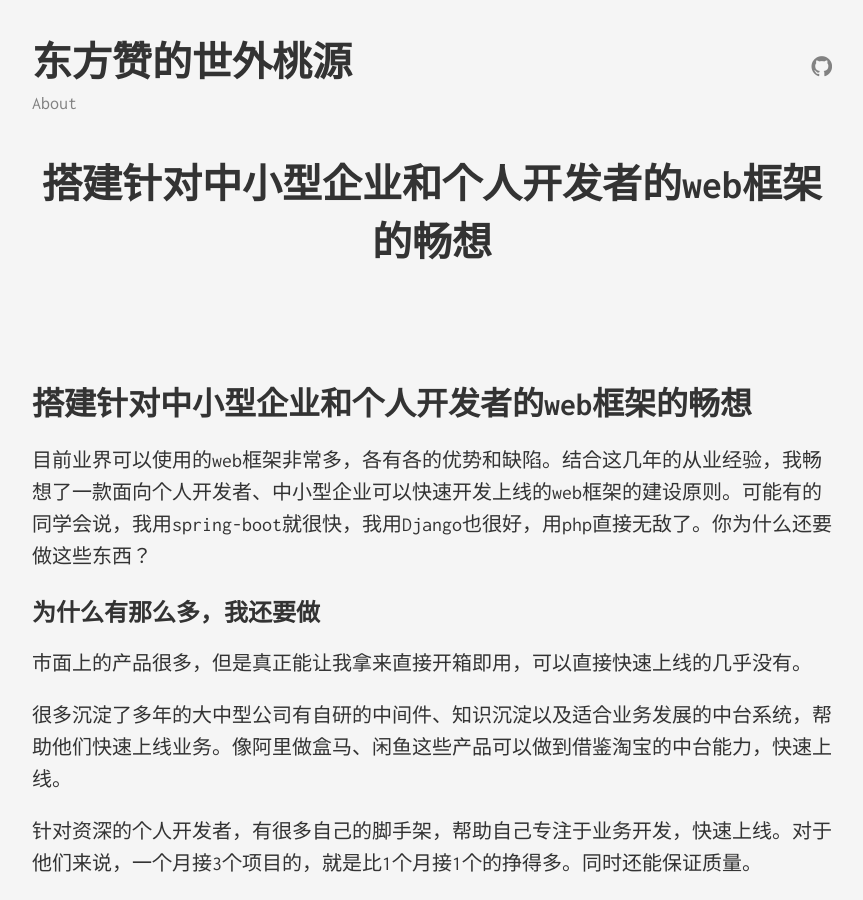
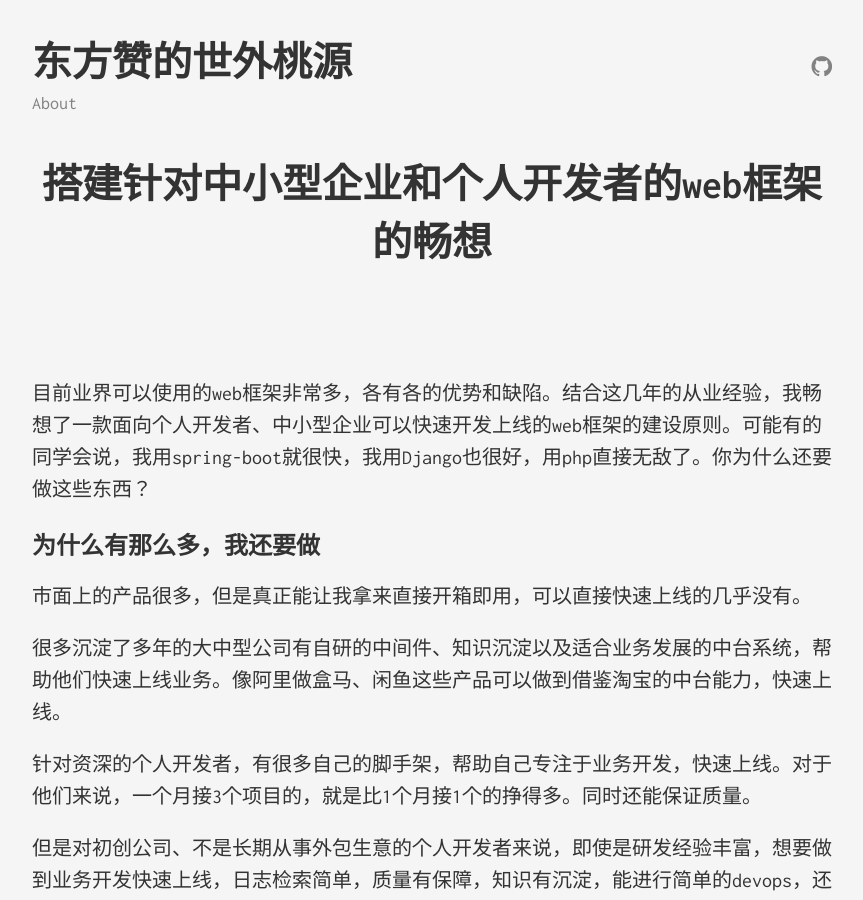
Before and after one commit to dongfangzan/dongfangzan.github.io, a Jekyll site: the page built from _posts/2020-10-27-搭建针对中小型企业和个人开发者的web框架的畅想.markdown, in a window 1280 px wide and 900 px high. Shown: the whole window, without its empty margins (208-1071 px from the left). Built offline with Jekyll 4.4.1, drawn with Linux system fonts in a browser that asks for light colours.

Commit message:
去掉标题

```diff
--- a/_posts/2020-10-27-搭建针对中小型企业和个人开发者的web框架的畅想.markdown
+++ b/_posts/2020-10-27-搭建针对中小型企业和个人开发者的web框架的畅想.markdown
@@ -4,7 +4,6 @@ title:  "搭建针对中小型企业和个人开发者的web框架的畅想"
 date: 2020-10-27 17:59:26 +0800
 categories: 架构
 ---
-# 搭建针对中小型企业和个人开发者的web框架的畅想
 目前业界可以使用的web框架非常多，各有各的优势和缺陷。结合这几年的从业经验，我畅想了一款面向个人开发者、中小型企业可以快速开发上线的web框架的建设原则。可能有的同学会说，我用spring-boot就很快，我用Django也很好，用php直接无敌了。你为什么还要做这些东西？
 
 ## 为什么有那么多，我还要做
```
